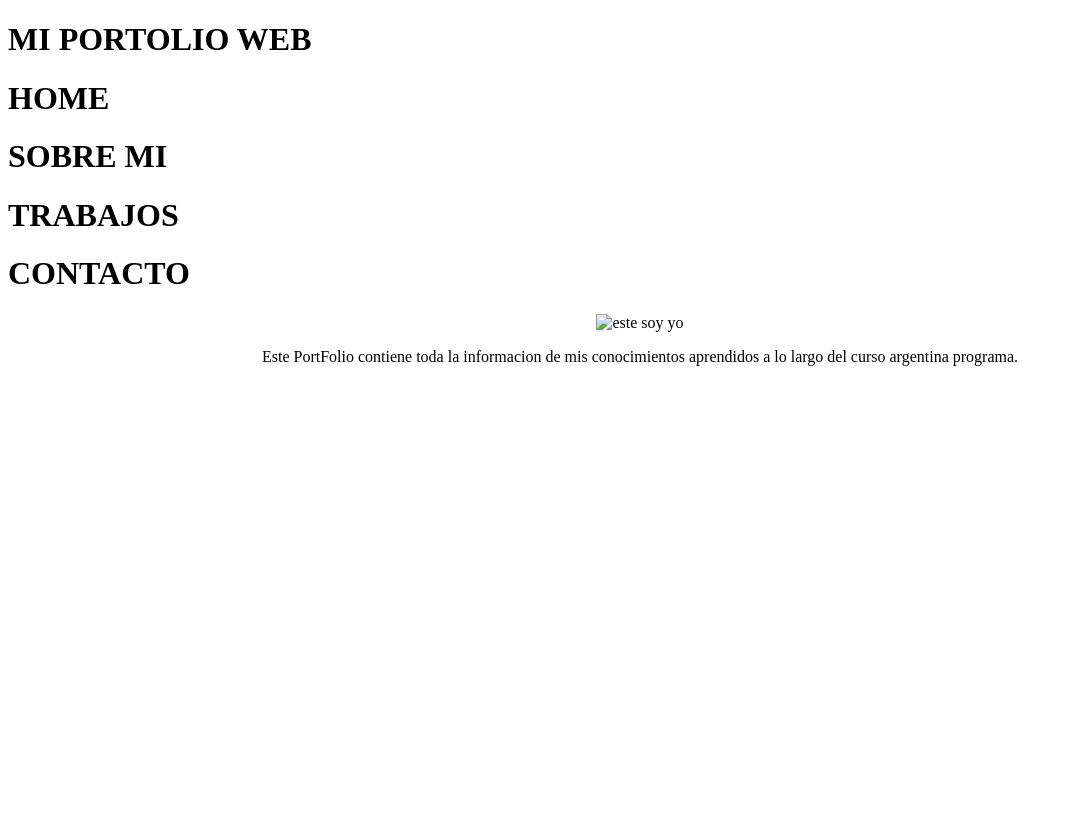
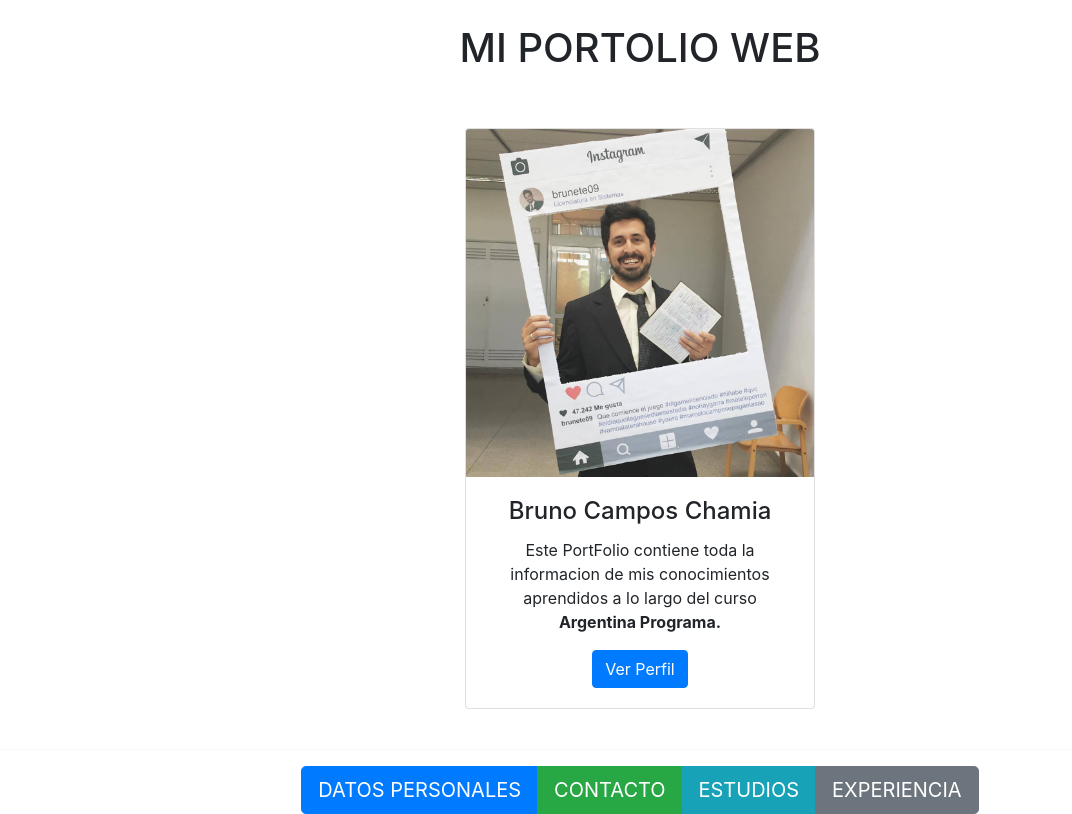
Before and after one commit to BrunoCamposChamia/PortFrontEnd, a plain HTML site: page index.html in a window 1280 px wide. Shown: the whole page, without its empty margins (0-1072 px from the left). Drawn offline with nearby package versions, Linux system fonts and the light colour scheme.

Commit message:
segundo o tercer commit

```diff
--- a/index.html
+++ b/index.html
@@ -2,38 +2,93 @@
 <html>
     <head>
         <meta charset="utf=8">
-        <title>Portfolio de Bruno Campos Chamia</title>
-        <!--meta name="viewport" content="width=device-width, initial-scale=1, shrink-to-fit=no">
-        <link rel="stylesheet" href="https://maxcdn.bootstrapcdn.com/bootstrap/4.0.0/css/bootstrap.min.css" integrity="sha384-Gn5384xqQ1aoWXA+058RXPxPg6fy4IWvTNh0E263XmFcJlSAwiGgFAW/dAiS6JXm" crossorigin="anonymous"-->
+        <title>Lic. Bruno Campos Chamia</title>
+        <link href="https://cdn.jsdelivr.net/npm/bootstrap@5.2.3/dist/css/bootstrap.min.css" rel="stylesheet">
+        <script src="https://cdn.jsdelivr.net/npm/bootstrap@5.2.3/dist/js/bootstrap.bundle.min.js"></script>
+        <meta name="viewport" content="width=device-width, initial-scale=1, shrink-to-fit=no">
+        <link rel="stylesheet" href="https://maxcdn.bootstrapcdn.com/bootstrap/4.0.0/css/bootstrap.min.css" integrity="sha384-Gn5384xqQ1aoWXA+058RXPxPg6fy4IWvTNh0E263XmFcJlSAwiGgFAW/dAiS6JXm" crossorigin="anonymous"
     </head>
     <body>
-        <div class="container">
-            <div>
-                <h1 align = "left">MI PORTOLIO WEB</h1>
+        <br>
+        <div>
+            <h1 align = "center">MI PORTOLIO WEB</h1>
+        </div>
+        <br>
+        <br>
+        <center>
+        <div class="card" style="width:350px">
+
+            <img class="card-img-top" src="imagenes/FotoPerfil.jpg" alt="mi fotito" style="width:100%">
+            <div class="card-body">
+              <h4 class="card-title">Bruno Campos Chamia</h4>
+              <p class="card-text">Este PortFolio contiene toda la informacion de mis conocimientos aprendidos a lo largo del curso <strong> Argentina Programa.</strong></p>
+              <a href="https://www.linkedin.com/in/bruno-campos-06062a192/" target="_blank" class="btn btn-primary">Ver Perfil</a>
             </div>
 
+        </div>
+        </center>
+        <br>
+        <hr>
+
+        <!--<div>
+            <center><img src="imagenes/FotoPerfil.jpg" alt="este soy yo" width="350"></center>
+        </div>
+        <div>
+            <p><center>
+                Este PortFolio contiene toda la informacion de mis conocimientos aprendidos a lo largo del curso <strong> Argentina Programa.</strong>
+            </p></center>
+        </div>
+
+        <div class="container-fluid mt-3">-->
+            <!--<h1>Three equal width columns</h1>
+            <p>Note: Try to add a new div with class="col" inside the row class - this will create four equal-width columns.</p>
+
             <div class="row">
+              <div class="col p-3 bg-primary text-white"><h2><center>DATOS PERSONALES</center></h2></div>
+              <div class="col p-3 text-black"><h2><center>ESTUDIOS/EXPERIENCIA</center></h2></div>
+              <div class="col p-3 bg-primary text-white"><h2><center>CONTACTO</center></h2></div>
+            </div>
+        </div>-->
+        <!--<div class="container mt-3">
+            <h2>Button Elements</h2>
+            <a href="#" class="btn btn-success">Link Button</a>
+            <button type="button" class="btn btn-success">Button</button>
+            <input type="button" class="btn btn-success" value="Input Button">
+            <input type="submit" class="btn btn-success" value="Submit Button">
+            <input type="reset" class="btn btn-success" value="Reset Button">
+        </div>-->
+        <center>
+        <div class="btn-group btn-group-lg">
+            <button type="button" class="btn btn-primary">DATOS PERSONALES</button>
+            <button type="button" class="btn btn-success">CONTACTO</button>
+            <button type="button" class="btn btn-info">ESTUDIOS</button>
+            <button type="button" class="btn btn-secondary">EXPERIENCIA</button>
+        </div>
+        </center>
+        <!--
+        <div class="container">
+            <div class="row align-items-start">
                 <div class="col">
-                  <h1>HOME</h1>
-                </div>
-                <div class="col">
-                  <h1>SOBRE MI</h1>
-                </div>
-                <div class="col">
-                  <h1>TRABAJOS</h1>
-                </div>
-                <div class="col">
-                    <h1>CONTACTO</h1>
+                    <h2>DATOS PERSONALES</h2>
                 </div>
             </div>
-            <div>
-                <center><img src="C:\Users\LaLo\Desktop\ArgentinaPrograma\PortFolio\imagenes\perfil.jpg" alt="este soy yo" width="350"></center>
+            <div class="row align-items-center">
+                <div class="col ">
+                    <h2>ESTUDIOS/EXPERIENCIA</h2>
+                </div>
             </div>
-            <div>
-                <p><center>
-                    Este PortFolio contiene toda la informacion de mis conocimientos aprendidos a lo largo del curso <span> argentina programa.</span>
-                </p></center>
+            <div class="row align-items-center">
+                <div class="col">
+                    <h2>CONTACTO</h2>
+                </div>
             </div>
+        </div>
+        <div class="card">
+            <div class="card-header">Header</div>
+            <div class="card-body">Content</div>
+            <div class="card-footer">Footer</div>
+        </div>-->
+
 
 
     </body>
```
Also changed, not shown: imagenes/FotoPerfil.jpg (added).
